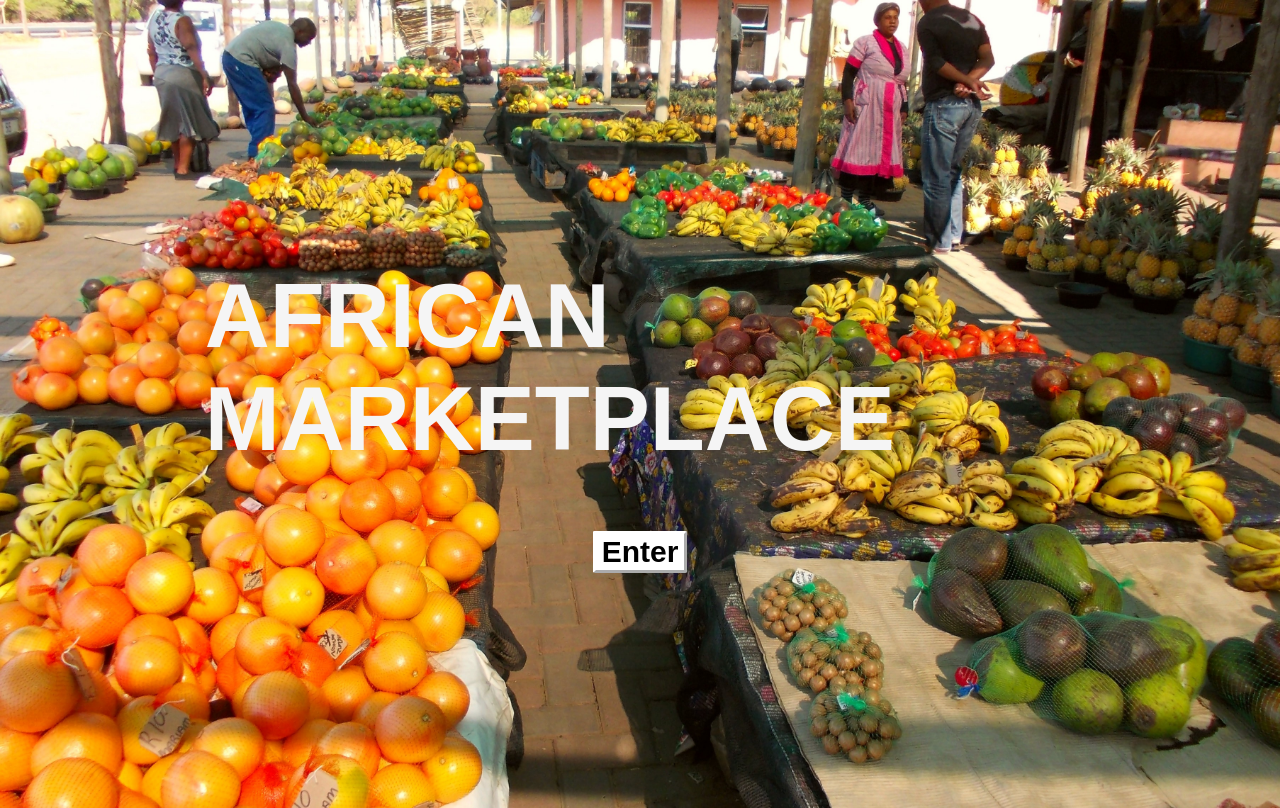
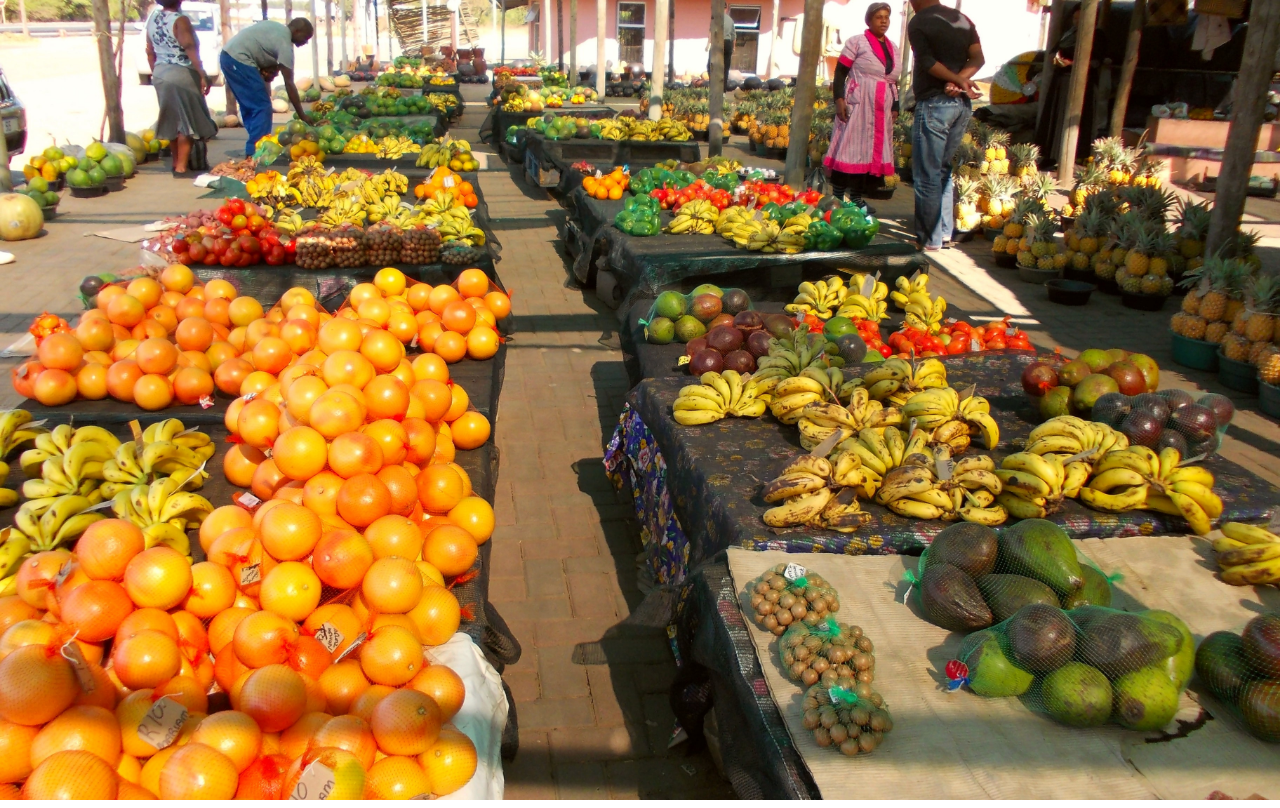
Before and after one commit to Build-Week-African-Marketplace-7/african-marketplace-frontend, a React (Create React App) app in the folder marketplace-frontend/: page /categories in a window 1280 px wide. Built offline with nearby package versions, Linux system fonts and the light colour scheme.

Commit message:
Completed Homepage routing.

```diff
--- a/marketplace-frontend/src/App.js
+++ b/marketplace-frontend/src/App.js
@@ -1,14 +1,18 @@
 import React from 'react'
 import Home from './components/Home'
-
-
+//import About from './components/About'
+import { Route} from 'react-router-dom'
 import './App.css';
 
 function App() {
   return (
+    <div>
+      <Route exact path="/">
+          <Home />
+      </Route>
 
-      <Home />
-  );
+    </div>
+  )
 }
 
 export default App;
--- a/marketplace-frontend/src/components/Home.js
+++ b/marketplace-frontend/src/components/Home.js
@@ -1,6 +1,9 @@
 import React from 'react'
 import styled from 'styled-components'
+import { Link } from 'react-router-dom'
 import '../App.css'
+
+
 const Div = styled.div`
     display:flex;
     font-family: Arial, Helvetica, sans-serif;
@@ -29,8 +32,10 @@ export default function Home () {
     return (
         <Div>
             <h1>AFRICAN MARKETPLACE</h1>
-           {/* <Link id="enter-site" to="/About">*/}
-            <Button> Enter </Button>
+            <Link id="enter-site" to="/about">
+            <Button id="enter-site-button" type="button" name="Enter"> Enter </Button>
+            </Link>
         </Div>
+
     )
 }
--- a/marketplace-frontend/src/index.js
+++ b/marketplace-frontend/src/index.js
@@ -3,12 +3,13 @@ import ReactDOM from 'react-dom';
 import './index.css';
 import App from './App';
 import reportWebVitals from './reportWebVitals';
+import {BrowserRouter as Router } from 'react-router-dom';
 
 ReactDOM.render(
-  <React.StrictMode>
-    <App />
-  </React.StrictMode>,
-  document.getElementById('root')
+  <Router>
+      <App />
+  </Router>
+  ,document.getElementById('root')
 );
 
 // If you want to start measuring performance in your app, pass a function
```
